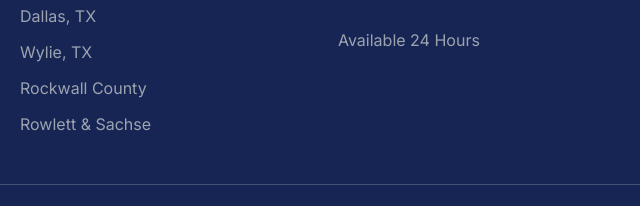
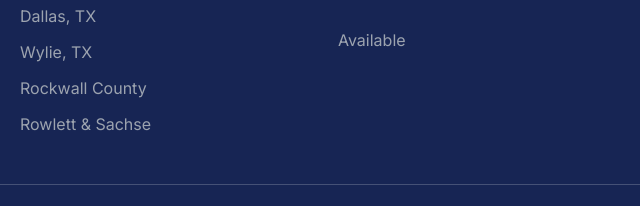
Before and after one commit to karan367987-a11y/testing, a plain HTML site: page index.html in a window 1280 px wide. Shown: the part 5550-5756 px from the top of the page, 640-1280 px from the left. Drawn offline with nearby package versions, Linux system fonts and the light colour scheme.

Commit message:
Update index.html

```diff
--- a/index.html
+++ b/index.html
@@ -374,7 +374,7 @@
             <div>
                 <h4 class="font-semibold text-lg mb-6">Contact Us</h4>
                 <a href="tel:8442129477" class="block text-3xl font-bold hover:text-orange-400 transition-colors">(844) 212-9477</a>
-                <p class="text-gray-400 mt-6">Available 24 Hours</p>
+                <p class="text-gray-400 mt-6">Available</p>
             </div>
         </div>
         <!-- Disclaimer -->
```
